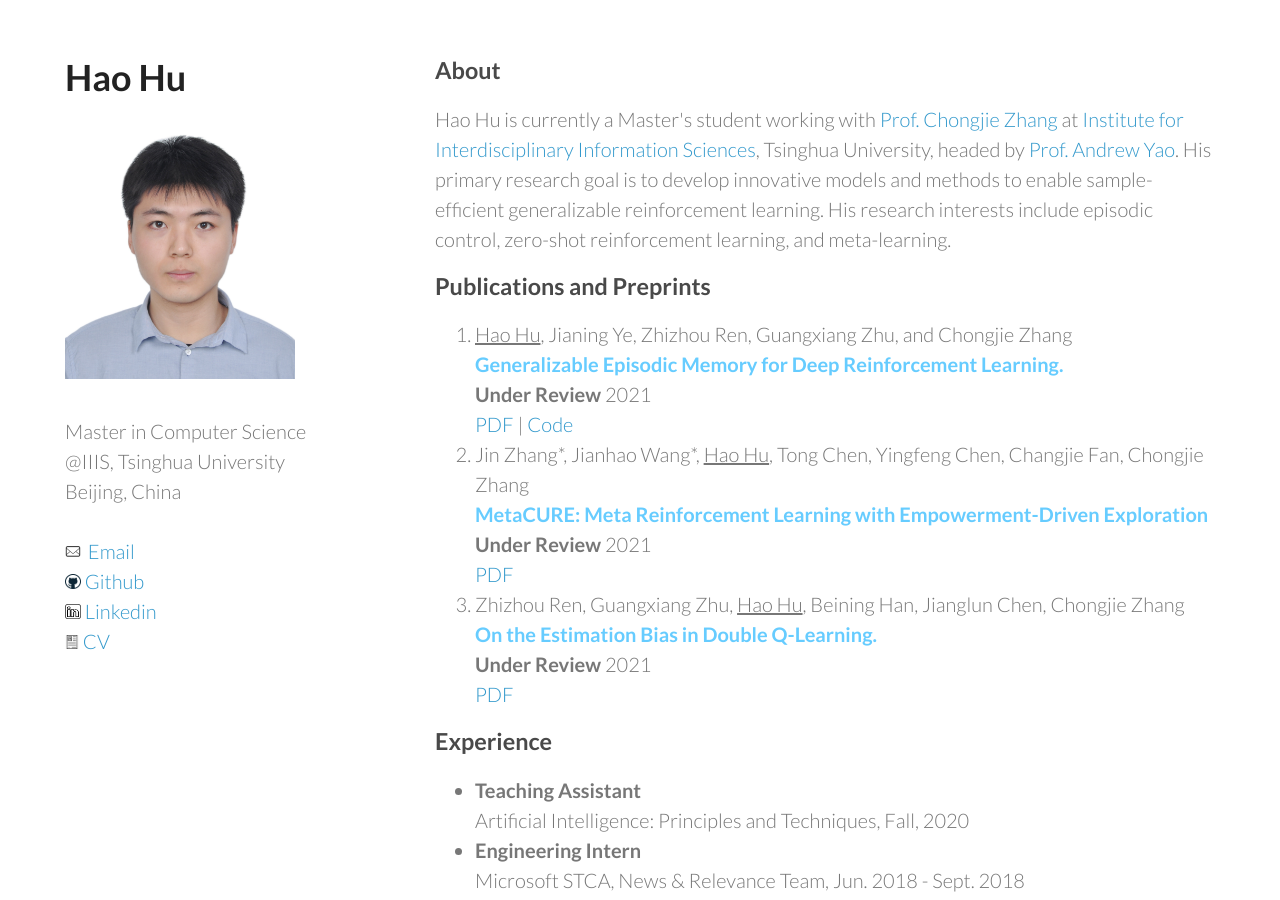
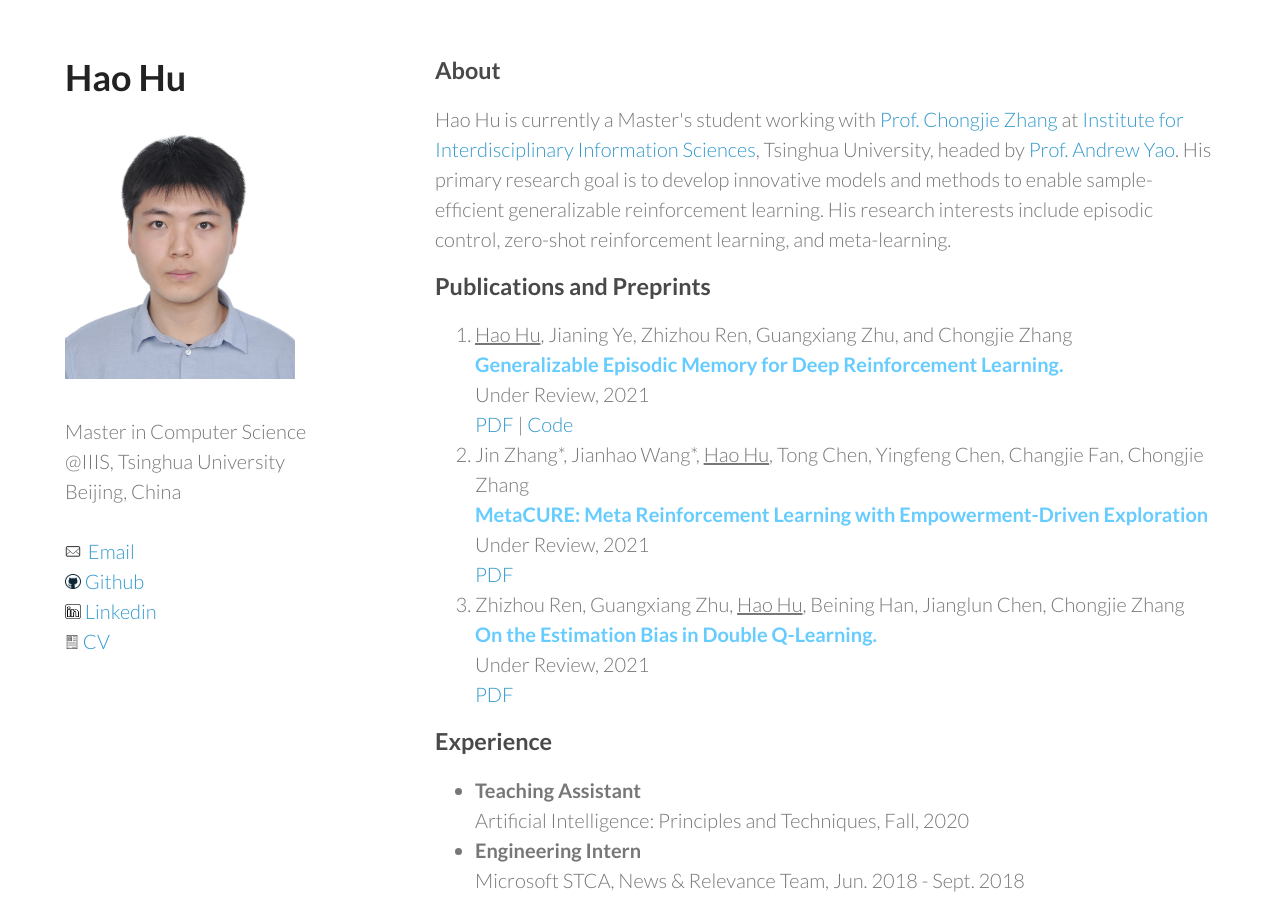
Before and after one commit to MouseHu/MouseHu.github.io, a Jekyll site: the page index.html, which Jekyll copies as it is, in a window 1280 px wide and 900 px high. Built offline with Jekyll 4.4.1, drawn with Linux system fonts in a browser that asks for light colours.

```diff
--- a/index.html
+++ b/index.html
@@ -47,19 +47,19 @@
         <li>
           <span class="underline">Hao Hu</span>, Jianing Ye, Zhizhou Ren, Guangxiang Zhu, and Chongjie Zhang <br />
           <b style=color:#66ccff;">Generalizable Episodic Memory for Deep Reinforcement Learning. </b> <br />
-          <b>Under Review </b> 2021 <br/>
+          Under Review, 2021 <br/>
           <a href="https://arxiv.org/abs/2103.06469"> PDF </a> | <a href="https://github.com/gem-icml2021/gem"> Code </a>
         </li>
         <li>
           Jin Zhang*, Jianhao Wang*, <span class="underline">Hao Hu</span>, Tong Chen, Yingfeng Chen, Changjie Fan, Chongjie Zhang <br />
           <b style=color:#66ccff;">MetaCURE: Meta Reinforcement Learning with Empowerment-Driven Exploration</b> <br />
-          <b>Under Review </b> 2021 <br/>
+          Under Review, 2021 <br/>
           <a href="https://arxiv.org/abs/2006.08170"> PDF </a>
         </li>
         <li>
           Zhizhou Ren, Guangxiang Zhu, <span class="underline">Hao Hu</span>, Beining Han, Jianglun Chen, Chongjie Zhang <br />
           <b style=color:#66ccff;">On the Estimation Bias in Double Q-Learning.</b> <br />
-          <b>Under Review </b> 2021 <br/>
+          Under Review, 2021 <br/>
           <a href="https://openreview.net/pdf?id=FKotzp6PZJw"> PDF </a>
         </li>
       </ol>
```
Also changed, not shown: 1 other file.
